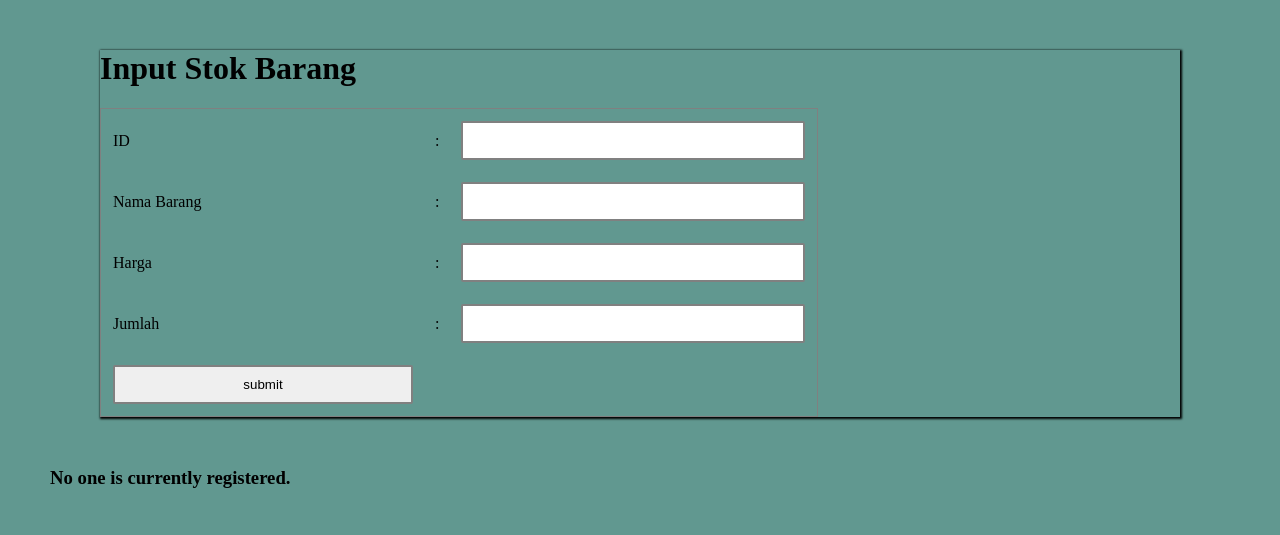
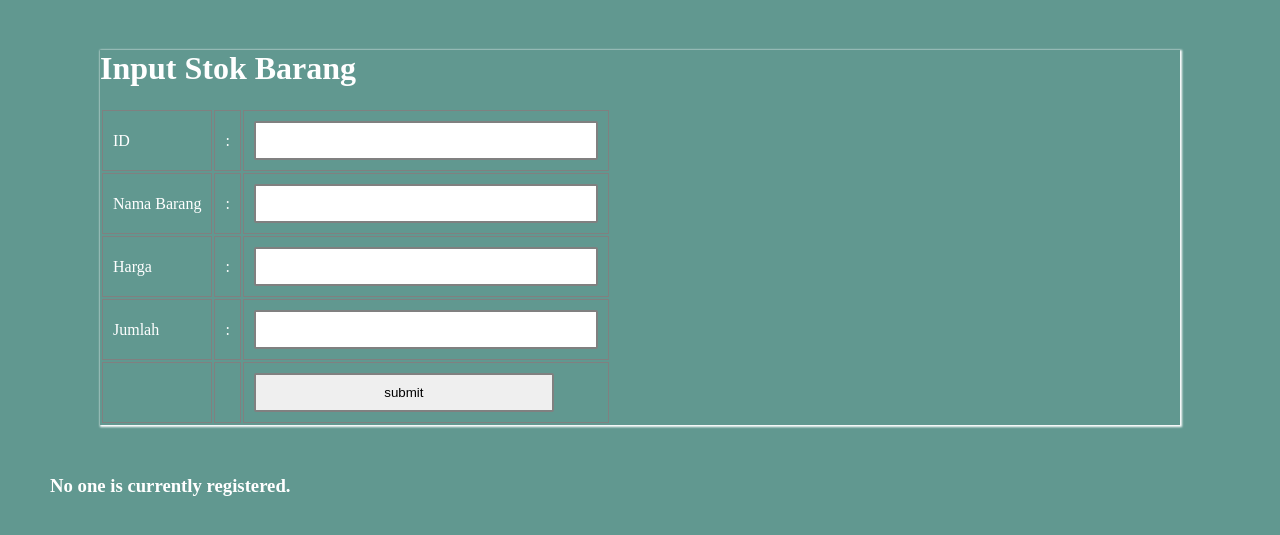
Before and after one commit to rizkyharahap/transaksi, a PHP site: page / in a window 1280 px wide. Shown: the top 535 px of the page. Run offline with PHP 8.4, Linux system fonts and the light colour scheme; data that the repository does not hold is empty; some libraries are stand-ins or nearby versions.

Commit message:
final 1.4

```diff
--- a/index.php
+++ b/index.php
@@ -8,6 +8,7 @@
       body {
         margin: 50px;
         background-color: rgb(97, 152, 144);
+        color: white;
       }
       input {
         width: 300px;
@@ -20,7 +21,6 @@
         box-shadow: 1px 1px 2px 1px;
       }
       table {
-        border: solid grey 1px;
       }
       table tr {
         margin: 0;
@@ -28,6 +28,7 @@
       table tr td {
         padding: 10px;
         margin: 0;
+        border: solid grey 1px;
       }
     </style>
   </head>
@@ -57,6 +58,8 @@
             <td> <input type="text" name="jumlah" value=""> </td>
           </tr>
           <tr>
+            <td></td>
+            <td></td>
             <td> <input type="submit" name="submit" value="submit"> </td>
           </tr>
         </table>
```
